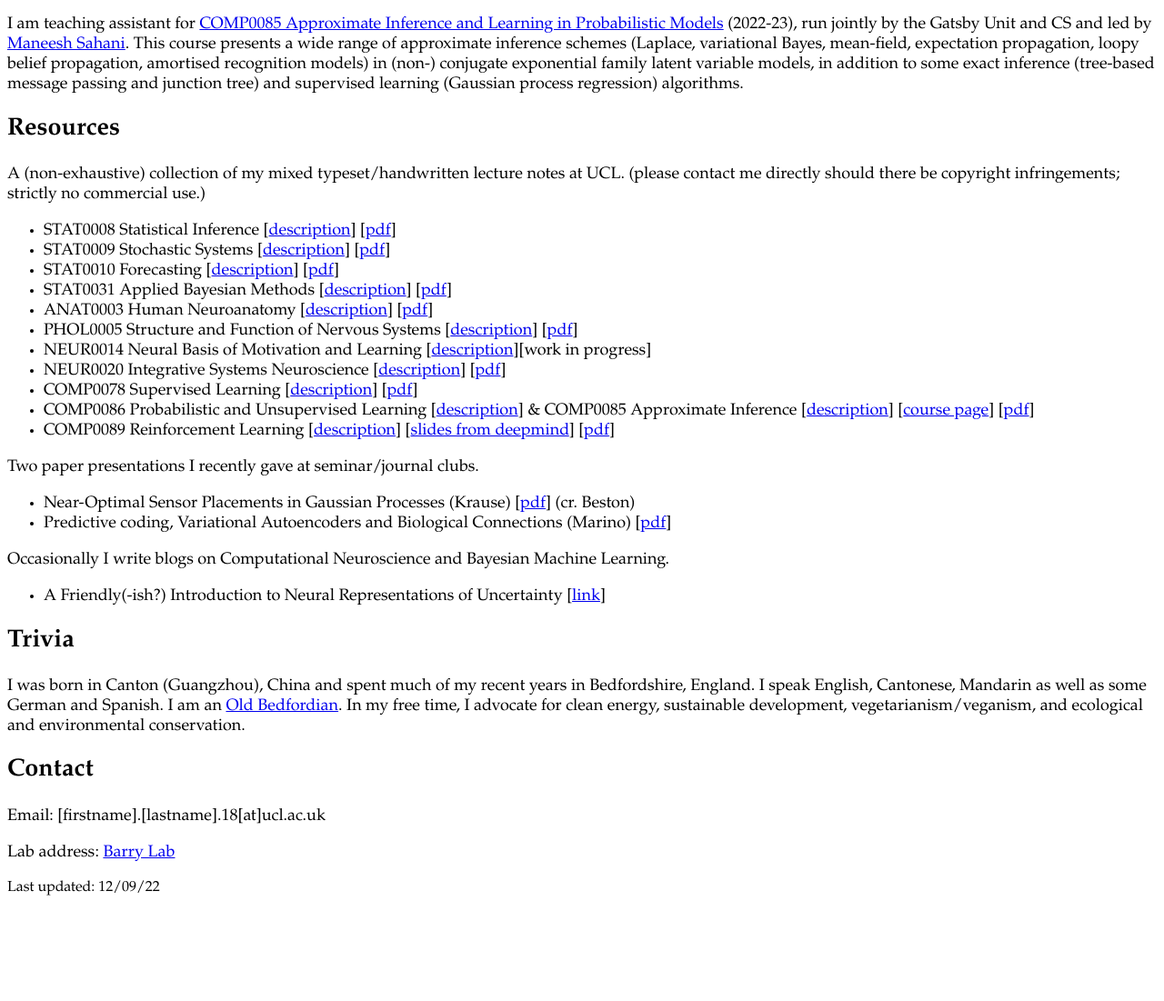
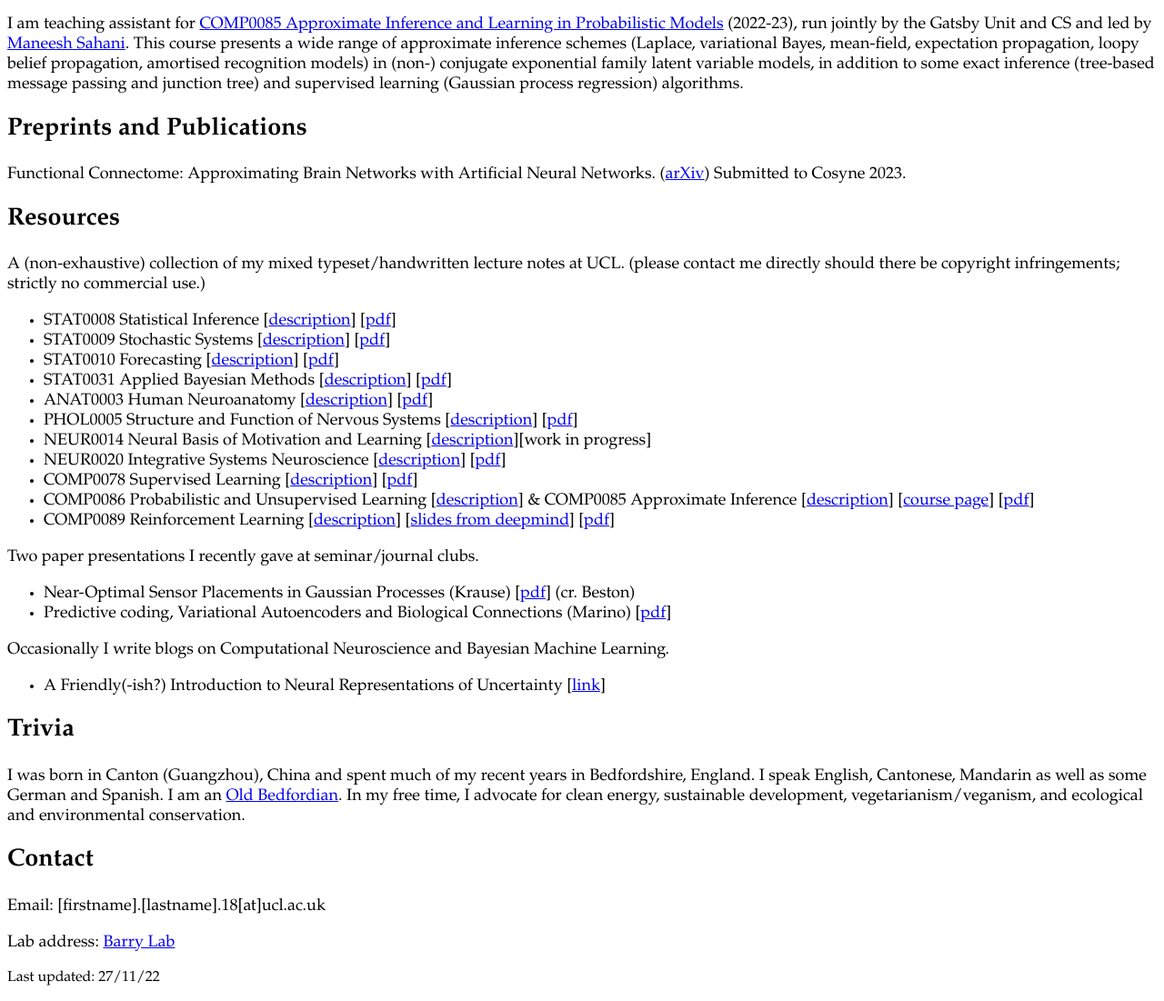
Before and after one commit to cngzlsh/cngzlsh.github.io, a plain HTML site: page index.html in a window 1280 px wide. Shown: the part 540-1641 px from the top of the page at 91% size. Before the commit the page ends 1542 px from the top, so only its background shows below. Drawn offline with Linux system fonts and the light colour scheme.

Commit message:
Update index.html

```diff
--- a/index.html
+++ b/index.html
@@ -30,6 +30,11 @@ body {
 <section style="font-size:18px">
 <h2 >Teaching</h2>
 <p> I am teaching assistant for <a href="https://www.ucl.ac.uk/module-catalogue/modules/approximate-inference-and-learning-in-probabilistic-models-COMP0085"> COMP0085 Approximate Inference and Learning in Probabilistic Models</a> (2022-23), run jointly by the Gatsby Unit and CS and led by <a href="https://www.gatsby.ucl.ac.uk/~maneesh/">Maneesh Sahani</a>. This course presents a wide range of approximate inference schemes (Laplace, variational Bayes, mean-field, expectation propagation, loopy belief propagation, amortised recognition models) in (non-) conjugate exponential family latent variable models, in addition to some exact inference (tree-based message passing and junction tree) and supervised learning (Gaussian process regression) algorithms. </p>
+</section>
+
+<section style="font-size:18px">
+<h2 >Preprints and Publications</h2>
+<p> Functional Connectome: Approximating Brain Networks with Artificial Neural Networks. (<a href="https://arxiv.org/abs/2211.12935">arXiv</a>) Submitted to Cosyne 2023.</p>
 </section>
 
 <section style="font-size:18px">
@@ -71,6 +76,6 @@ body {
 <p>Lab address: <a href="https://barry-lab.com/contact-us/">Barry Lab </a></p>
 </section>
 
-<p>Last updated: 12/09/22</p>
+<p>Last updated: 27/11/22</p>
 </body>
 </html>
```
